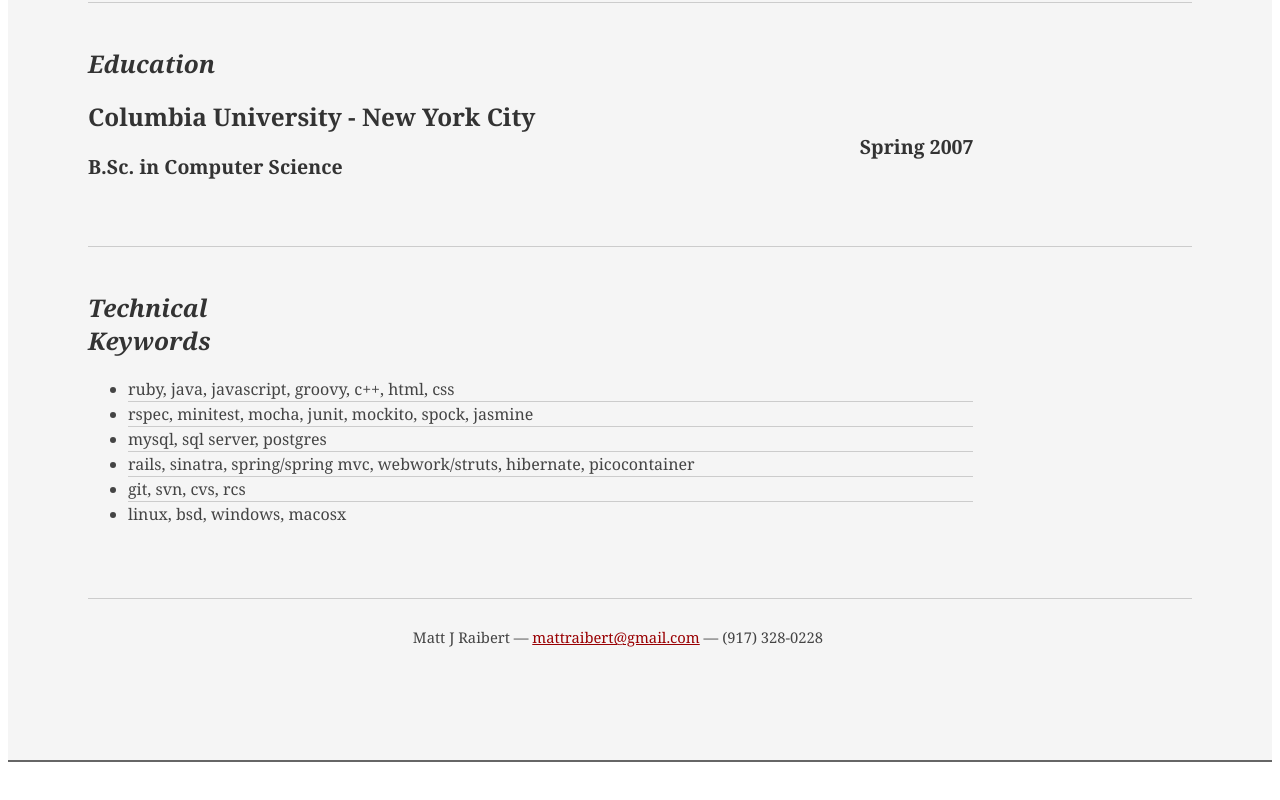
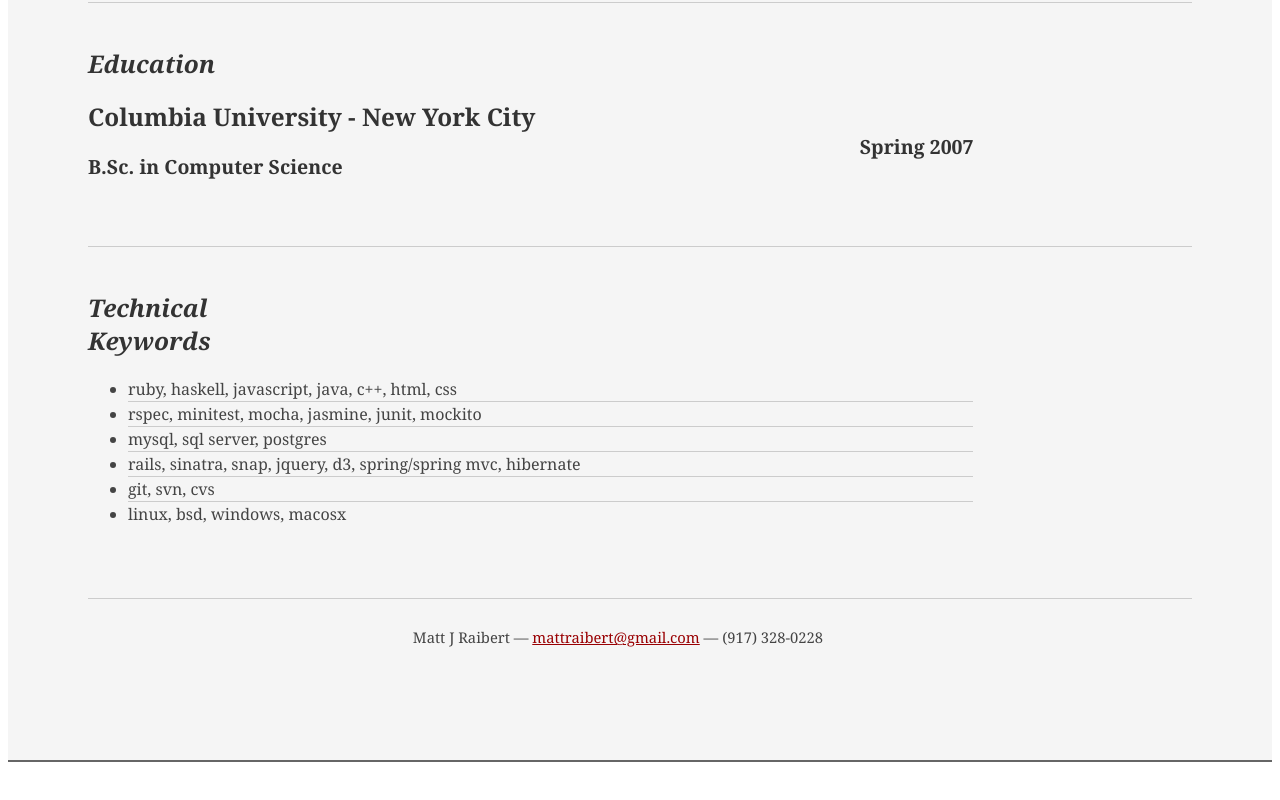
Before and after one commit to mattraibert/mattraibert.com, a plain HTML site: page resume/index.html in a window 1280 px wide. Shown: the part 3026-3826 px from the top of the page. Drawn offline with Linux system fonts and the light colour scheme; a small style sheet from the web is missing.

Commit message:
keywords

```diff
--- a/resume/index.html
+++ b/resume/index.html
@@ -225,11 +225,11 @@
   </div>
   <div class="skills-list yui-u">
     <ul>
-      <li>ruby, java, javascript, groovy, c++, html, css</li>
-      <li>rspec, minitest, mocha, junit, mockito, spock, jasmine</li>
+      <li>ruby, haskell, javascript, java, c++, html, css</li>
+      <li>rspec, minitest, mocha, jasmine, junit, mockito</li>
       <li>mysql, sql server, postgres</li>
-      <li>rails, sinatra, spring/spring mvc, webwork/struts, hibernate, picocontainer</li>
-      <li>git, svn, cvs, rcs</li>
+      <li>rails, sinatra, snap, jquery, d3, spring/spring mvc, hibernate</li>
+      <li>git, svn, cvs</li>
       <li class="last">linux, bsd, windows, macosx</li>
     </ul>
   </div>
```
Also changed, not shown: 1 other file.
